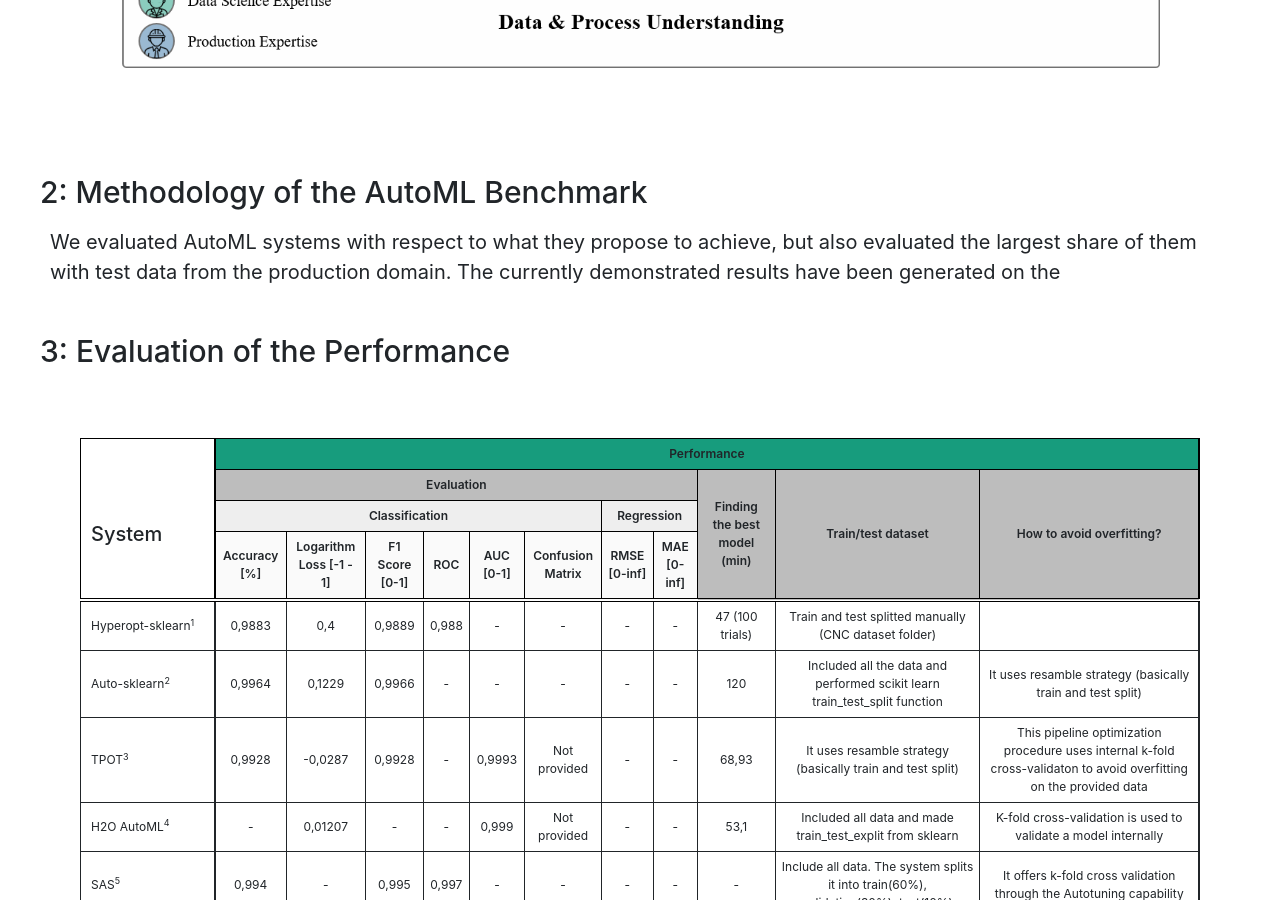
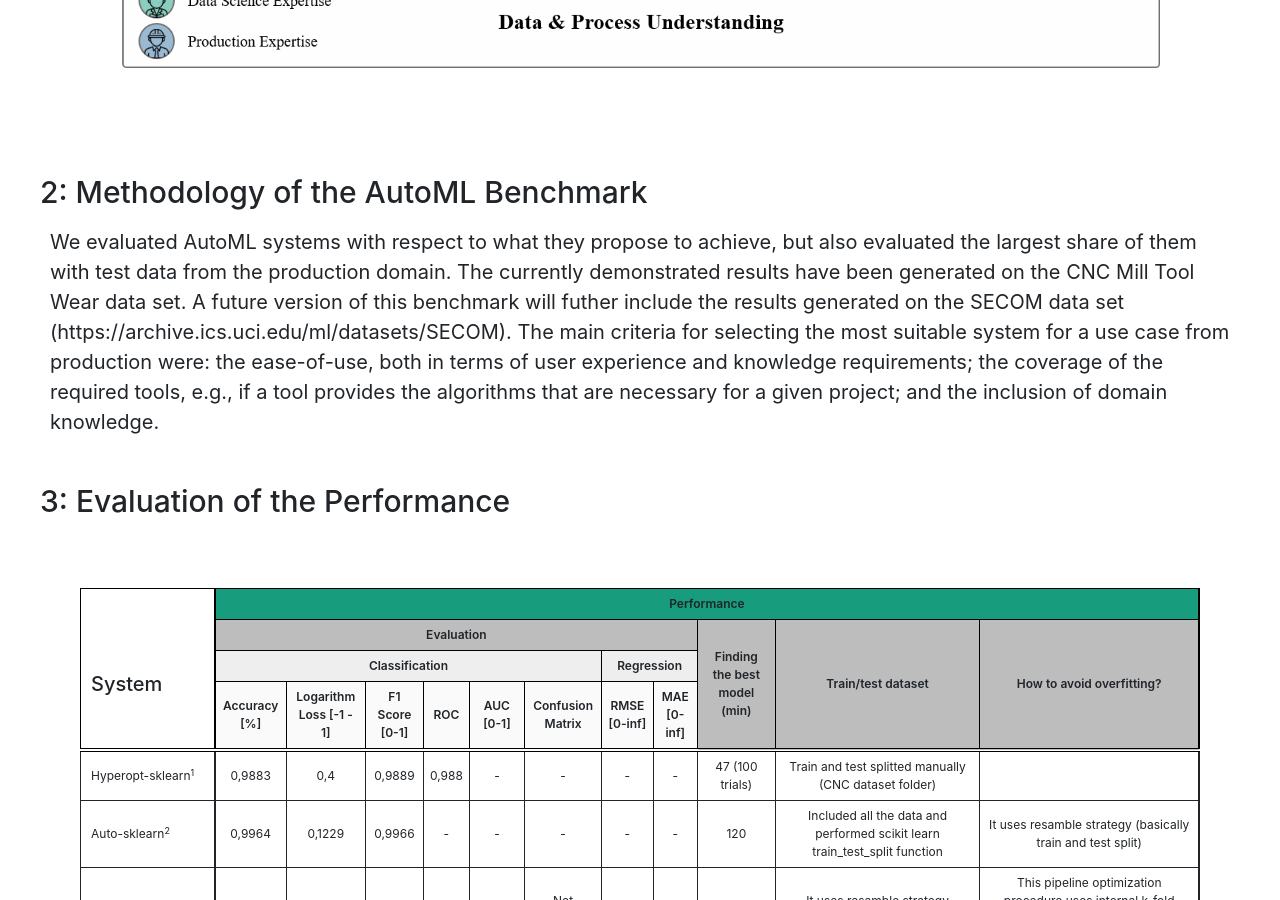
Before and after one commit to jonathankrauss/AutoML-Benchmark, a Jekyll site: the page built from README.md, in a window 1280 px wide and 900 px high, scrolled down 1229 px. Built offline with Jekyll 4.4.1, drawn with Linux system fonts in a browser that asks for light colours; our own code applies the rules of GitHub Pages for plain Markdown files; comment, search, counter and statistics services are not loaded; part of the change alters nothing that is shown.

Commit message:
Update default.html

```diff
--- a/_layouts/default.html
+++ b/_layouts/default.html
@@ -78,7 +78,7 @@ Projects that rely on the application of ML are usually referred to as ML projec
     <p class = "ph2"> We evaluated AutoML systems with respect to what they propose to achieve,
       but also evaluated the largest share of them with test data from the production domain. The currently
       demonstrated results have been generated on the
-      <a href="https://www.kaggle.com/shasun/tool-wear-detection-in-cnc-mill>CNC Mill Tool Wear data set</a>.
+      <a href="https://www.kaggle.com/shasun/tool-wear-detection-in-cnc-mill">CNC Mill Tool Wear data set</a>.
       A future version of this benchmark will futher include the results generated on the SECOM data set (https://archive.ics.uci.edu/ml/datasets/SECOM).
       The main criteria for selecting the most suitable system for a use case from production were:
       the ease-of-use, both in terms of user experience and knowledge requirements; the coverage of the
```
